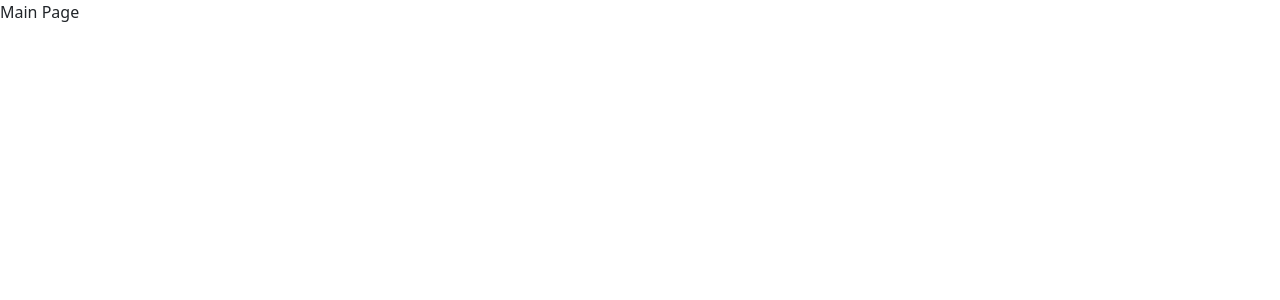
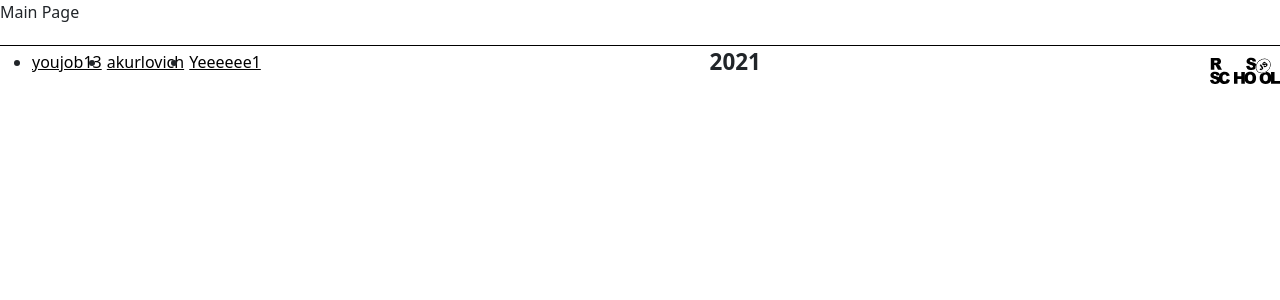
Before and after one commit to Yeeeeee1/pointing-poker, a React (Create React App) app in the folder pointing-poker/: page / in a window 1280 px wide. Shown: the top 300 px of the page. Built offline with nearby package versions, Linux system fonts and the light colour scheme.

Commit message:
feat: footer layout

```diff
--- a/pointing-poker/src/App.tsx
+++ b/pointing-poker/src/App.tsx
@@ -1,6 +1,7 @@
 import React, { ReactElement } from "react";
 import { Route, Switch } from "react-router-dom";
 import routes from "./shared/globalVariables";
+import Footer from "./components/Footer/Footer";
 
 function App(): ReactElement {
   return (
@@ -10,6 +11,7 @@ function App(): ReactElement {
           <Route key={path} path={path} component={component} exact={exact} />
         ))}
       </Switch>
+      <Footer />
     </div>
   );
 }
--- /dev/null
+++ b/pointing-poker/src/components/Footer/Footer.tsx
@@ -0,0 +1,50 @@
+import React, { ReactElement } from "react";
+import RssLogo from "../../assets/images/rss_logo.svg";
+import "./footer.scss";
+
+const Footer = (): ReactElement => (
+  <footer className="footer">
+    <ul className="footer__author-links">
+      <li>
+        <a
+          className="footer__author-link"
+          target="_blank"
+          href="https://github.com/youjob13"
+          rel="noreferrer"
+        >
+          youjob13
+        </a>
+      </li>
+      <li>
+        <a
+          target="_blank"
+          className="footer__author-link"
+          href="https://github.com/akurlovich"
+          rel="noreferrer"
+        >
+          akurlovich
+        </a>
+      </li>
+      <li>
+        <a
+          target="_blank"
+          className="footer__author-link"
+          href="https://github.com/Yeeeeee1"
+          rel="noreferrer"
+        >
+          Yeeeeee1
+        </a>
+      </li>
+    </ul>
+    <p className="footer__year">2021</p>
+    <a target="_blank" href="https://rs.school/react/" rel="noreferrer">
+      <img
+        className="footer__logo"
+        src={RssLogo}
+        alt="The Rolling Scopes School"
+      />
+    </a>
+  </footer>
+);
+
+export default Footer;
--- /dev/null
+++ b/pointing-poker/src/components/Footer/footer.scss
@@ -0,0 +1,39 @@
+.footer {
+  position: relative;
+  margin-top: 1.34rem;
+  display: flex;
+  align-items: center;
+  justify-content: space-between;
+  column-gap: 1rem;
+
+  &::before {
+    content: '';
+    position: absolute;
+    left: 0;
+    right: 0;
+    top: 0;
+    height: 1px;
+    background-color: #000;
+  }
+
+  &__logo {
+    width: 4.4rem;
+  }
+
+  &__author {
+    &-links {
+      display: flex;
+      column-gap: 0.32rem;
+    }
+
+    &-link {
+      font-size: 1rem;
+      color: #000;
+    }
+  }
+
+  &__year {
+    font-size: 1.4rem;
+    font-weight: 600;
+  }
+}
```
Also changed, not shown: pointing-poker/src/shared/globalVariables.ts (+4 -4 lines), pointing-poker/src/assets/images/rss_logo.svg (added), pointing-poker/src/components/Pages/ErrorPage/ErrorPage.tsx (renamed from pointing-poker/src/components/ErrorPage/ErrorPage.tsx), pointing-poker/src/components/Pages/GamePage/GamePage.tsx (renamed from pointing-poker/src/components/GamePage/GamePage.tsx), pointing-poker/src/components/Pages/LobbyPage/LobbyPage.tsx (renamed from pointing-poker/src/components/LobbyPage/LobbyPage.tsx), pointing-poker/src/components/Pages/MainPage/Main.tsx (renamed from pointing-poker/src/components/MainPage/Main.tsx).
